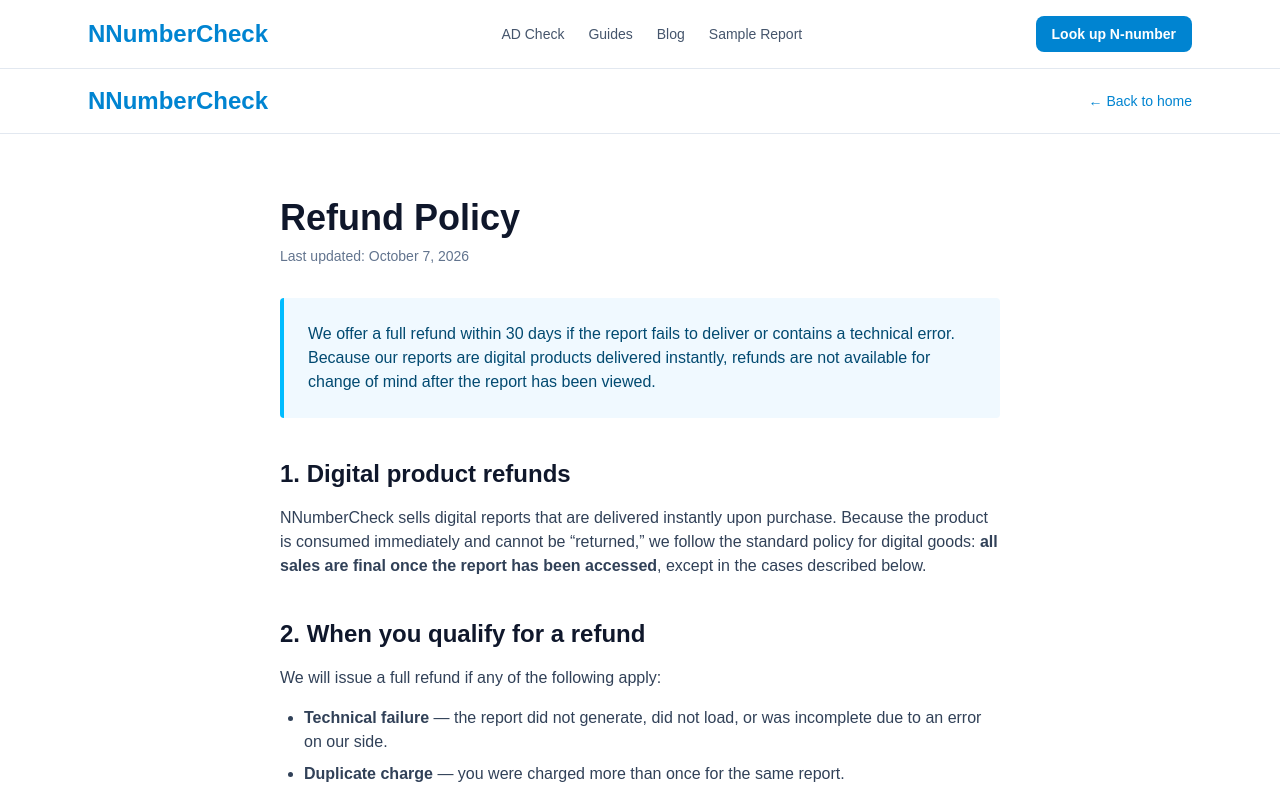
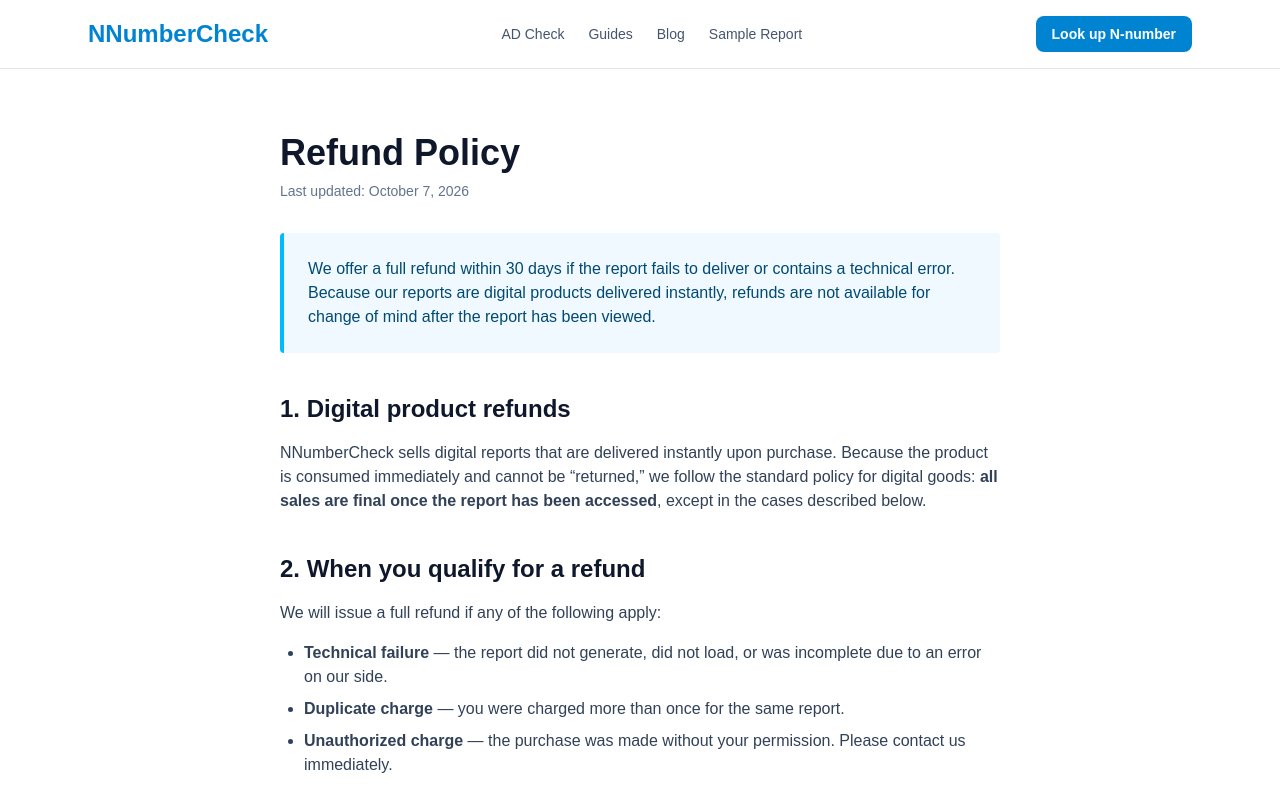
Before and after one commit to devsecsuite-rgb/nnumbercheck-v2, a Next.js app: page /refund in a window 1280 px wide. Shown: the top 797 px of the page. Built offline with nearby package versions, Linux system fonts and the light colour scheme; no server answers.

Commit message:
Remove per-page header from refund

```diff
--- a/app/refund/page.tsx
+++ b/app/refund/page.tsx
@@ -12,19 +12,6 @@ export const metadata: Metadata = {
 export default function RefundPage() {
   return (
     <div className="min-h-screen bg-white text-slate-900">
-      <header className="border-b border-slate-200 bg-white">
-        <div className="max-w-6xl mx-auto px-6 py-4 flex items-center justify-between">
-          <Link href="/" className="text-2xl font-bold text-sky-600">
-            NNumberCheck
-          </Link>
-          <Link
-            href="/"
-            className="text-sm font-medium text-sky-600 hover:underline"
-          >
-            ← Back to home
-          </Link>
-        </div>
-      </header>
 
       <article className="max-w-3xl mx-auto px-6 py-16">
         <h1 className="text-4xl font-bold">Refund Policy</h1>
```
